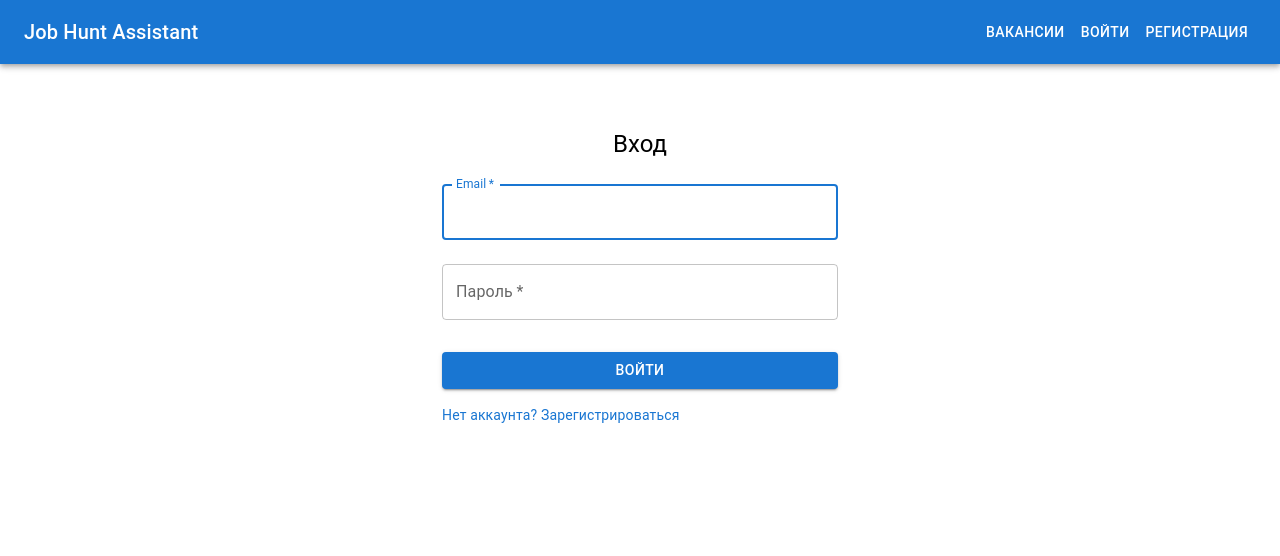
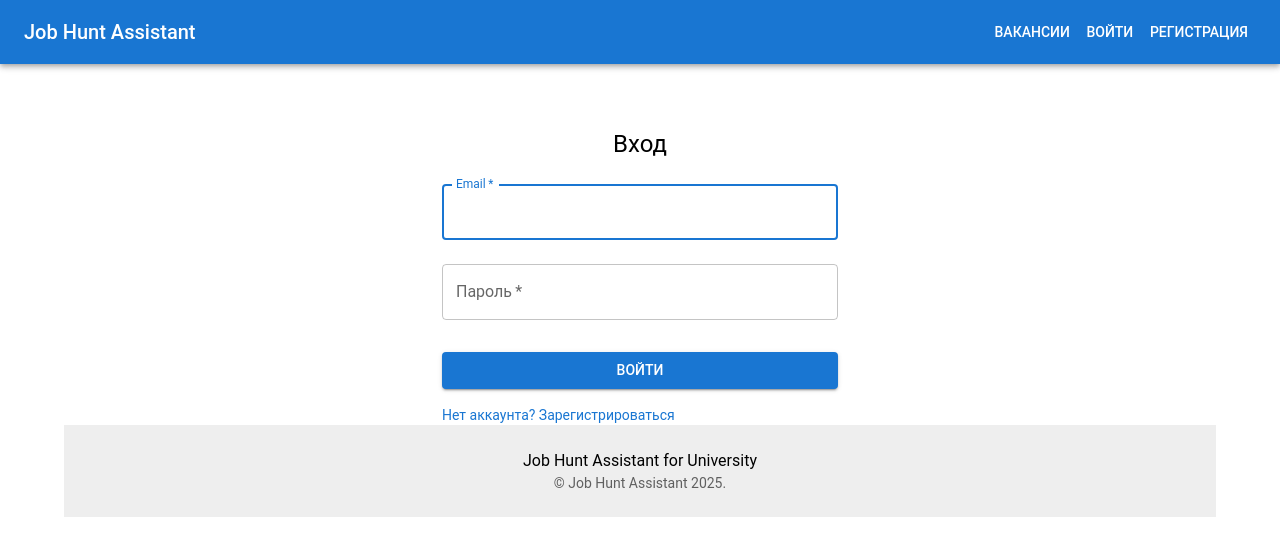
Before and after one commit to Po1nT204/job-hunt-assistant, a React (Vite) app in the folder client/: page /login in a window 1280 px wide. Shown: the top 556 px of the page. Built offline with nearby package versions, Linux system fonts and the light colour scheme.

Commit message:
refactor: add footer and theme provider

```diff
--- a/client/src/app/App.tsx
+++ b/client/src/app/App.tsx
@@ -12,7 +12,7 @@ import {
   VacancyDetailPage,
   VacancyEditPage,
 } from '../pages';
-import { Header } from '../widgets/index';
+import { Footer, Header } from '../widgets/index';
 import { AuthProvider } from './providers/AuthProvider';
 import { ProtectedRoute } from './providers/ProtectedRoute';
 
@@ -21,7 +21,7 @@ export const App = () => {
     <BrowserRouter>
       <AuthProvider>
         <Header />
-        <Container component='main' sx={{ mt: 4, mb: 4 }}>
+        <Container component='main' sx={{ mt: 4, mb: 4, flexGrow: 1 }}>
           <Routes>
             <Route path='/' element={<HomePage />} />
             <Route path='/login' element={<LoginPage />} />
@@ -53,8 +53,8 @@ export const App = () => {
               }
             />
           </Routes>
+          <Footer />
         </Container>
-        {/* Здесь будет Footer */}
         <ToastContainer position='bottom-right' autoClose={3000} />
       </AuthProvider>
     </BrowserRouter>
--- /dev/null
+++ b/client/src/app/providers/ThemeProvider.tsx
@@ -0,0 +1,27 @@
+import {
+  createTheme,
+  ThemeProvider as MUIThemeProvider,
+} from '@mui/material/styles';
+import { ReactNode } from 'react';
+
+const theme = createTheme({
+  palette: {
+    primary: {
+      main: '#1976d2', // Классический синий цвет MUI
+    },
+    secondary: {
+      main: '#dc004e',
+    },
+  },
+  typography: {
+    fontFamily: 'Roboto, Arial, sans-serif',
+  },
+});
+
+interface ThemeProviderProps {
+  children: ReactNode;
+}
+
+export const ThemeProvider = ({ children }: ThemeProviderProps) => {
+  return <MUIThemeProvider theme={theme}>{children}</MUIThemeProvider>;
+};
--- a/client/src/main.tsx
+++ b/client/src/main.tsx
@@ -1,5 +1,10 @@
 import { createRoot } from 'react-dom/client';
 import './index.css';
 import { App } from './app/App.tsx';
+import { ThemeProvider } from './app/providers/ThemeProvider.tsx';
 
-createRoot(document.getElementById('root')!).render(<App />);
+createRoot(document.getElementById('root')!).render(
+  <ThemeProvider>
+    <App />
+  </ThemeProvider>
+);
--- /dev/null
+++ b/client/src/widgets/Footer/Footer.tsx
@@ -0,0 +1,33 @@
+import { Box, Container, Typography, Link } from '@mui/material';
+import { Link as RouterLink } from 'react-router-dom';
+
+export const Footer = () => {
+  return (
+    <Box
+      component='footer'
+      sx={{
+        py: 3,
+        px: 2,
+        mt: 'auto',
+        backgroundColor: (theme) =>
+          theme.palette.mode === 'light'
+            ? theme.palette.grey[200]
+            : theme.palette.grey[800],
+      }}
+    >
+      <Container maxWidth='lg'>
+        <Typography variant='body1' align='center'>
+          Job Hunt Assistant for University
+        </Typography>
+        <Typography variant='body2' color='text.secondary' align='center'>
+          {'© '}
+          <Link color='inherit' component={RouterLink} to='/'>
+            Job Hunt Assistant
+          </Link>{' '}
+          {new Date().getFullYear()}
+          {'.'}
+        </Typography>
+      </Container>
+    </Box>
+  );
+};
--- a/client/src/widgets/index.ts
+++ b/client/src/widgets/index.ts
@@ -1,3 +1,4 @@
 export * from './Header/Header';
+export * from './Footer/Footer';
 export * from './profile/StudentProfile/StudentProfile';
 export * from './profile/EmployerProfile/EmployerProfile';
```
